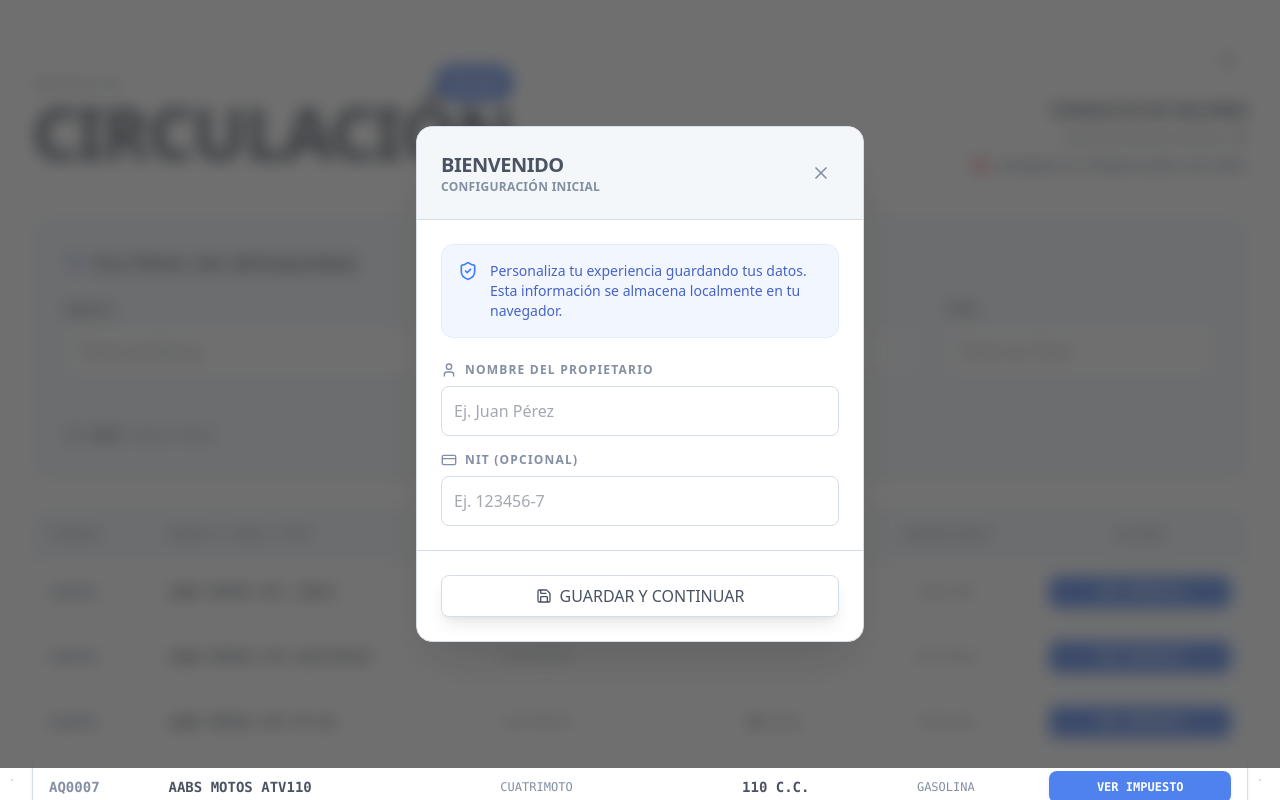
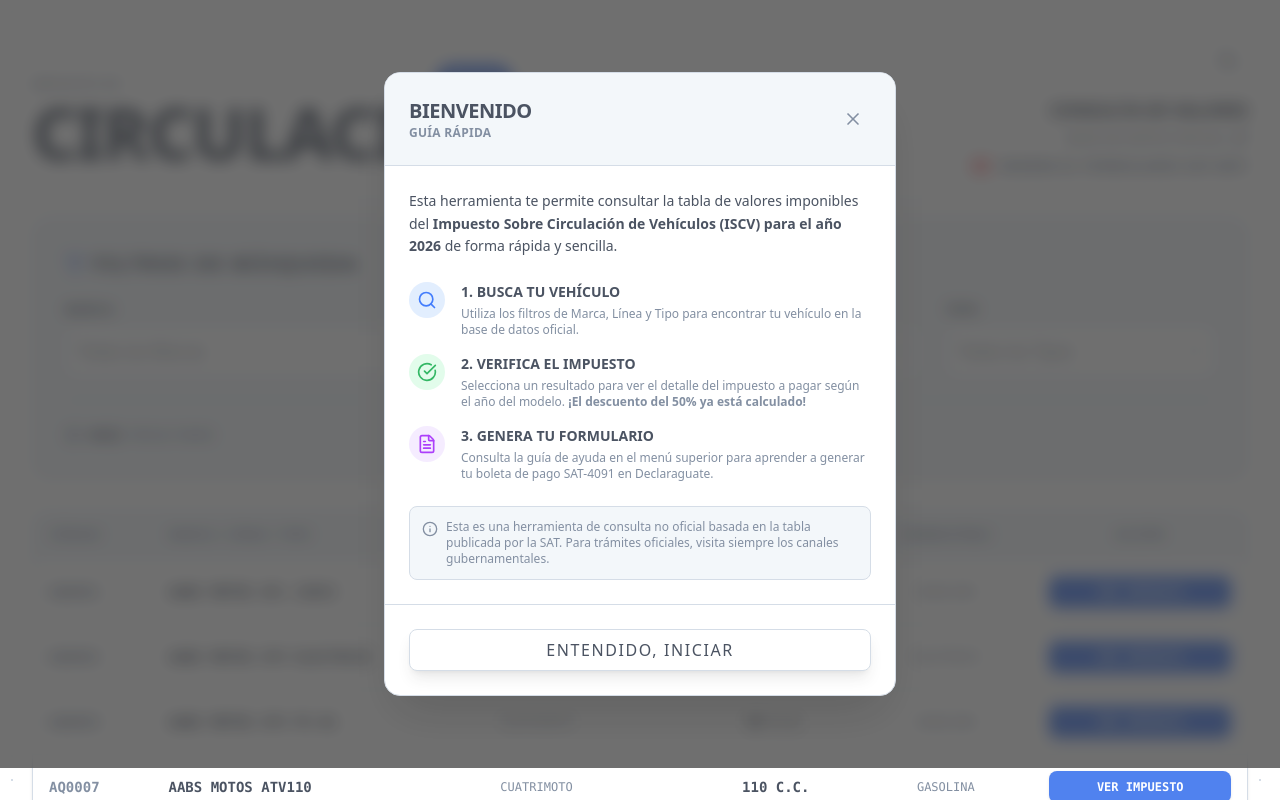
Before and after one commit to williamromero/wbrs.circulacion, a Next.js app: page / in a window 1280 px wide. Shown: the top 800 px of the page. Built offline with nearby package versions, Linux system fonts and the light colour scheme.

Commit message:
refactor: update initial modal to show welcome guide instead of form

```diff
--- a/src/components/initial-config-modal.tsx
+++ b/src/components/initial-config-modal.tsx
@@ -1,44 +1,25 @@
 "use client";
 
 import { useEffect, useState } from "react";
-import { X, User, CreditCard, Save, ShieldCheck } from "lucide-react";
+import { X, Info, Search, FileText, CheckCircle } from "lucide-react";
 
 export default function InitialConfigModal() {
   const [isOpen, setIsOpen] = useState(false);
-  const [name, setName] = useState("");
-  const [nit, setNit] = useState("");
 
   useEffect(() => {
     // Verificar si el modal ya ha sido visto
-    const hasSeen = localStorage.getItem("wbrs_has_seen_config");
+    const hasSeen = localStorage.getItem("wbrs_has_seen_intro");
 
     if (!hasSeen) {
-      // Cargar datos previos si existen (por si acaso)
-      const storedName = localStorage.getItem("wbrs_owner_name");
-      const storedNit = localStorage.getItem("wbrs_owner_nit");
-
-      if (storedName) setName(storedName);
-      if (storedNit) setNit(storedNit);
-
       // Pequeño delay para una mejor UX
       const timer = setTimeout(() => setIsOpen(true), 1000);
       return () => clearTimeout(timer);
     }
   }, []);
 
-  const handleSave = () => {
-    localStorage.setItem("wbrs_has_seen_config", "true");
-    localStorage.setItem("wbrs_owner_name", name);
-    localStorage.setItem("wbrs_owner_nit", nit);
-    setIsOpen(false);
-
-    // Disparar evento para que otros componentes se enteren (opcional)
-    window.dispatchEvent(new Event("storage"));
-  };
-
   const handleClose = () => {
-    // Si cierra sin guardar, también marcamos como visto para no molestar
-    localStorage.setItem("wbrs_has_seen_config", "true");
+    // Marcar como visto para no mostrar de nuevo
+    localStorage.setItem("wbrs_has_seen_intro", "true");
     setIsOpen(false);
   };
 
@@ -46,7 +27,7 @@ export default function InitialConfigModal() {
 
   return (
     <div className="fixed inset-0 z-[100] flex items-center justify-center p-4 bg-black/70 backdrop-blur-sm animate-in fade-in duration-300">
-      <div className="w-full max-w-md bg-[rgb(var(--background))] rounded-2xl shadow-2xl overflow-hidden animate-in zoom-in-95 duration-300 border border-[rgb(var(--border))]">
+      <div className="w-full max-w-lg bg-[rgb(var(--background))] rounded-2xl shadow-2xl overflow-hidden animate-in zoom-in-95 duration-300 border border-[rgb(var(--border))]">
 
         {/* Header */}
         <div className="bg-[rgb(var(--secondary))] p-6 border-b border-[rgb(var(--border))] flex justify-between items-center">
@@ -55,7 +36,7 @@ export default function InitialConfigModal() {
               Bienvenido
             </h2>
             <p className="text-xs text-[rgb(var(--muted))] uppercase tracking-wide font-bold">
-              Configuración Inicial
+              Guía Rápida
             </p>
           </div>
           <button
@@ -68,52 +49,65 @@ export default function InitialConfigModal() {
 
         {/* Content */}
         <div className="p-6 space-y-6">
-          <div className="bg-blue-50 p-4 rounded-xl border border-blue-100 flex gap-3">
-            <ShieldCheck className="w-5 h-5 text-blue-600 shrink-0" />
-            <p className="text-sm text-blue-800">
-              Personaliza tu experiencia guardando tus datos. Esta información se almacena localmente en tu navegador.
-            </p>
+          <p className="text-sm text-[rgb(var(--foreground))] leading-relaxed">
+            Esta herramienta te permite consultar la tabla de valores imponibles del <strong>Impuesto Sobre Circulación de Vehículos (ISCV) para el año 2026</strong> de forma rápida y sencilla.
+          </p>
+
+          <div className="space-y-4">
+            <div className="flex gap-4">
+              <div className="bg-blue-100 p-2 rounded-full h-fit shrink-0">
+                <Search className="w-5 h-5 text-blue-600" />
+              </div>
+              <div>
+                <h3 className="text-sm font-bold uppercase text-[rgb(var(--foreground))]">1. Busca tu Vehículo</h3>
+                <p className="text-xs text-[rgb(var(--muted))] mt-1">
+                  Utiliza los filtros de Marca, Línea y Tipo para encontrar tu vehículo en la base de datos oficial.
+                </p>
+              </div>
+            </div>
+
+            <div className="flex gap-4">
+              <div className="bg-green-100 p-2 rounded-full h-fit shrink-0">
+                <CheckCircle className="w-5 h-5 text-green-600" />
+              </div>
+              <div>
+                <h3 className="text-sm font-bold uppercase text-[rgb(var(--foreground))]">2. Verifica el Impuesto</h3>
+                <p className="text-xs text-[rgb(var(--muted))] mt-1">
+                  Selecciona un resultado para ver el detalle del impuesto a pagar según el año del modelo. <strong>¡El descuento del 50% ya está calculado!</strong>
+                </p>
+              </div>
+            </div>
+
+            <div className="flex gap-4">
+              <div className="bg-purple-100 p-2 rounded-full h-fit shrink-0">
+                <FileText className="w-5 h-5 text-purple-600" />
+              </div>
+              <div>
+                <h3 className="text-sm font-bold uppercase text-[rgb(var(--foreground))]">3. Genera tu Formulario</h3>
+                <p className="text-xs text-[rgb(var(--muted))] mt-1">
+                  Consulta la guía de ayuda en el menú superior para aprender a generar tu boleta de pago SAT-4091 en Declaraguate.
+                </p>
+              </div>
+            </div>
           </div>
 
-          <div className="space-y-4">
-            <div className="space-y-2">
-              <label className="text-xs font-bold uppercase tracking-widest text-[rgb(var(--muted))] flex items-center gap-2">
-                <User className="w-4 h-4" />
-                Nombre del Propietario
-              </label>
-              <input
-                type="text"
-                value={name}
-                onChange={(e) => setName(e.target.value)}
-                placeholder="Ej. Juan Pérez"
-                className="brutal-input"
-              />
-            </div>
-
-            <div className="space-y-2">
-              <label className="text-xs font-bold uppercase tracking-widest text-[rgb(var(--muted))] flex items-center gap-2">
-                <CreditCard className="w-4 h-4" />
-                NIT (Opcional)
-              </label>
-              <input
-                type="text"
-                value={nit}
-                onChange={(e) => setNit(e.target.value)}
-                placeholder="Ej. 123456-7"
-                className="brutal-input"
-              />
-            </div>
+          <div className="bg-[rgb(var(--secondary))] p-3 rounded-lg border border-[rgb(var(--border))]">
+             <p className="text-xs text-[rgb(var(--muted))] flex items-start gap-2">
+                <Info className="w-4 h-4 shrink-0 mt-0.5" />
+                <span>
+                   Esta es una herramienta de consulta no oficial basada en la tabla publicada por la SAT. Para trámites oficiales, visita siempre los canales gubernamentales.
+                </span>
+             </p>
           </div>
         </div>
 
         {/* Footer */}
         <div className="p-6 bg-[rgb(var(--secondary))/30] border-t border-[rgb(var(--border))]">
           <button
-            onClick={handleSave}
-            className="w-full brutal-btn bg-[rgb(var(--foreground))] text-[rgb(var(--background))] hover:bg-[rgb(var(--primary))] border-transparent hover:border-[rgb(var(--primary))] shadow-lg"
+            onClick={handleClose}
+            className="w-full brutal-btn bg-[rgb(var(--foreground))] text-[rgb(var(--background))] hover:bg-[rgb(var(--primary))] border-transparent hover:border-[rgb(var(--primary))] shadow-lg uppercase font-bold tracking-widest"
           >
-            <Save className="w-4 h-4" />
-            GUARDAR Y CONTINUAR
+            Entendido, Iniciar
           </button>
         </div>
 
```
